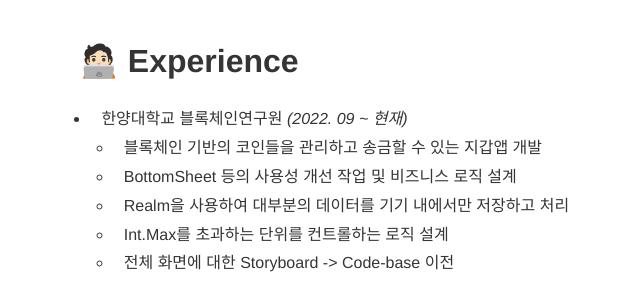
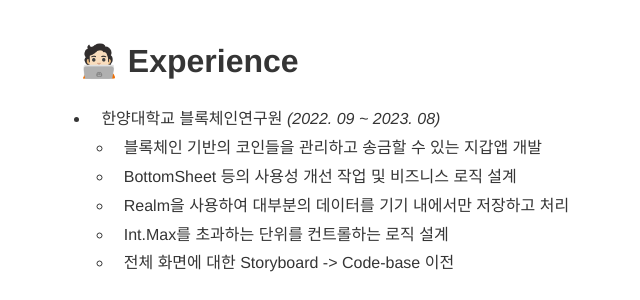
Before and after one commit to soduma/soduma.github.io, a Jekyll site: the page built from index.md, in a window 1280 px wide and 900 px high, scrolled down 856 px. Shown: the part 150-450 px from the top of the window, without its empty margins (161-801 px from the left). Built offline with Jekyll 4.4.1, drawn with Linux system fonts in a browser that asks for light colours; our own code applies the rules of GitHub Pages for plain Markdown files.

Commit message:
update index

```diff
--- a/index.md
+++ b/index.md
@@ -30,7 +30,7 @@ layout: about
 <br/>
 
 # 🧑🏻‍💻 Experience
-- 한양대학교 블록체인연구원 *(2022. 09 ~ 현재)*
+- 한양대학교 블록체인연구원 *(2022. 09 ~ 2023. 08)*
   - 블록체인 기반의 코인들을 관리하고 송금할 수 있는 지갑앱 개발
   - BottomSheet 등의 사용성 개선 작업 및 비즈니스 로직 설계
   - Realm을 사용하여 대부분의 데이터를 기기 내에서만 저장하고 처리
```
